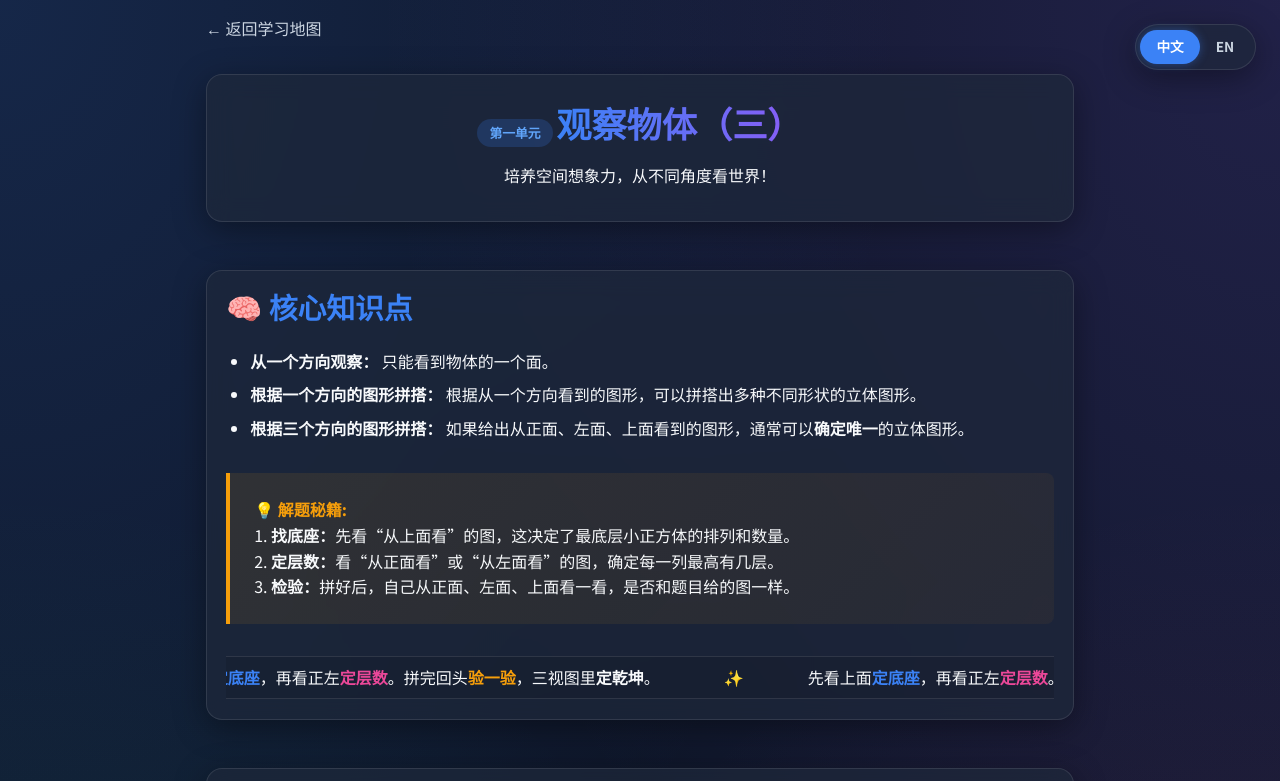
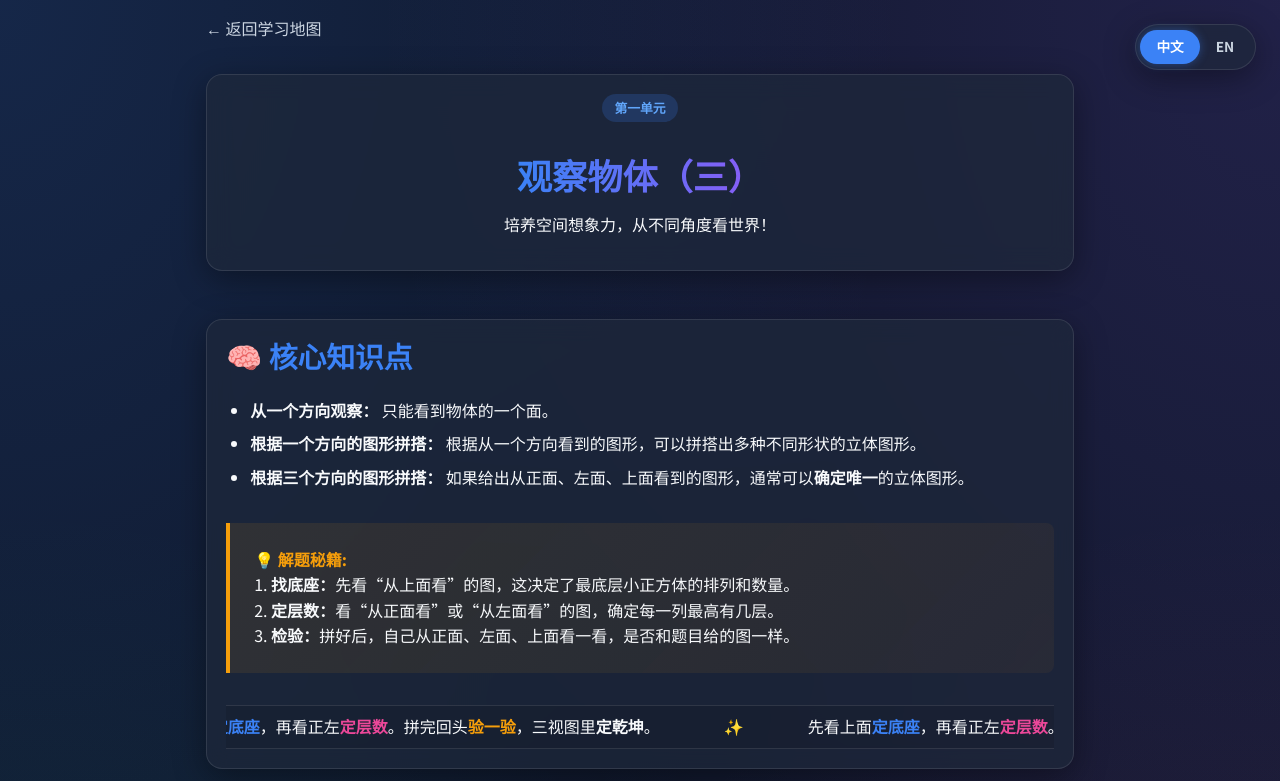
Before and after one commit to timathon/k-maps, a website: page math/m5b/m5b-ch01.html in a window 1280 px wide. Shown: the top 781 px of the page. Drawn offline with Linux system fonts and the light colour scheme.

Commit message:
style(m5b): center chapter badge above title using flexbox

```diff
--- a/math/m5b/assets/style.css
+++ b/math/m5b/assets/style.css
@@ -233,6 +233,10 @@ a {
   margin-bottom: 3rem;
   padding-bottom: 2rem;
   border-bottom: 1px solid var(--glass-border);
+  display: flex;
+  flex-direction: column;
+  align-items: center;
+  gap: 0.5rem;
 }
 
 .section {
```
